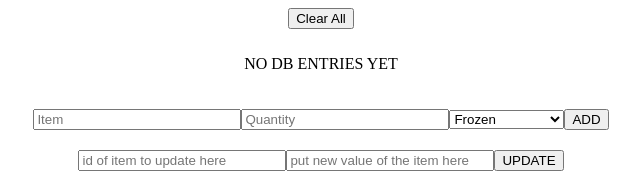
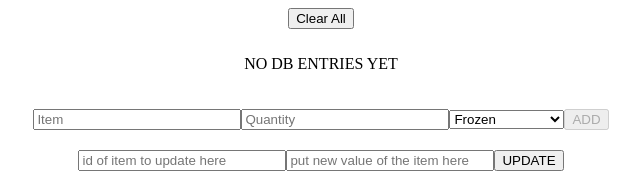
Before and after one commit to mayankadlakha/grossRe, a React (Create React App) app in the folder client/: page / in a window 1280 px wide. Shown: the top 190 px of the page, without its empty margins (319-959 px from the left). Built offline with nearby package versions, Linux system fonts and the light colour scheme.

Commit message:
Enable Add button using react hooks

```diff
--- a/client/src/App.js
+++ b/client/src/App.js
@@ -1,11 +1,9 @@
 // /client/App.js
 import React, { Component } from "react";
 import { addNewItem, getGroceryList, updateItem, deleteItem, deleteList } from "./localStorage";
-import { getNextItemId, isItemInList, getItemById, getNewItem } from "./Selectors";
+import { isItemInList, getItemById, getNewItem } from "./Selectors";
 import List from "./components/List";
-import Input from "./components/Input";
-import DropDown from "./components/Dropdown";
-import GroceryType from "./components/GroceryType";
+import AddItem from "./components/AddItem";
 
 class App extends Component {
   // initialize our state
@@ -31,6 +29,7 @@ class App extends Component {
   };
 
   putDataToDB = () => {
+    console.log(getNewItem(this.state))
     addNewItem({
       ...getNewItem(this.state)
       });
@@ -97,25 +96,12 @@ class App extends Component {
           onDeleteListItem={this.deleteOneFromDB}
           onSelectType={this.onSelectType}
         />
-        <div style={{ padding: "10px" }}>
-          <Input
-            onChange={e => this.setState({ name: e.target.value })}
-            placeholder="Item"
-          />
-          <Input
-            onChange={e => this.setState({ quantity: e.target.value })}
-            placeholder="Quantity"
-          />
-          <DropDown
-            name='type'
-            options={Object.values(GroceryType)}
-            selectedOption={GroceryType.Frozen}
-            onSelectDropdown={({e}) => this.setState({ type: e.target.value })}
-          />
-          <button onClick={() => this.putDataToDB()}>
-            ADD
-          </button>
-        </div>
+        <AddItem
+          onItemNameChange = {e => this.setState({ name: e.target.value })}
+          onItemQuantityChange = {e => this.setState({ quantity: e.target.value })}
+          onSelectType={({e}) => this.setState({ type: e.target.value })}
+          onAddItem={() => this.putDataToDB()}
+        />
         <div style={{ padding: "10px" }}>
           <input
             type="text"
--- /dev/null
+++ b/client/src/components/AddItem.js
@@ -0,0 +1,47 @@
+import React, {useEffect, useState} from 'react';
+import Input from './Input';
+import DropDown from './Dropdown';
+import GroceryType from './GroceryType';
+
+const AddItem = ({
+  onItemNameChange,
+  onItemQuantityChange,
+  onSelectType,
+  onAddItem,
+})=> {
+
+const [buttonDisabled, setButtonDisabled] = useState(true);
+const [isItemNameEntered, setIsItemNameEntered] = useState(false);
+const [isItemQuantityEntered, setIsItemQuantityEntered] = useState(false);
+
+useEffect(() =>{
+  setButtonDisabled(isItemNameEntered ? false : true);
+});
+
+return (
+  <div style={{ padding: "10px" }}>
+    <Input
+      onChange={(event) => {
+        onItemNameChange(event);
+        setIsItemNameEntered(event.target.value ? true : false);
+        }}
+      placeholder="Item"
+    />
+    <Input
+      onChange={onItemQuantityChange}
+      placeholder="Quantity"
+    />
+    <DropDown
+      name='type'
+      options={Object.values(GroceryType)}
+      selectedOption={GroceryType.Frozen}
+      onSelectDropdown={onSelectType}
+    />
+    <button onClick={onAddItem} disabled={buttonDisabled}>
+      ADD
+    </button>
+  </div>
+);
+}
+
+export default AddItem;
```
